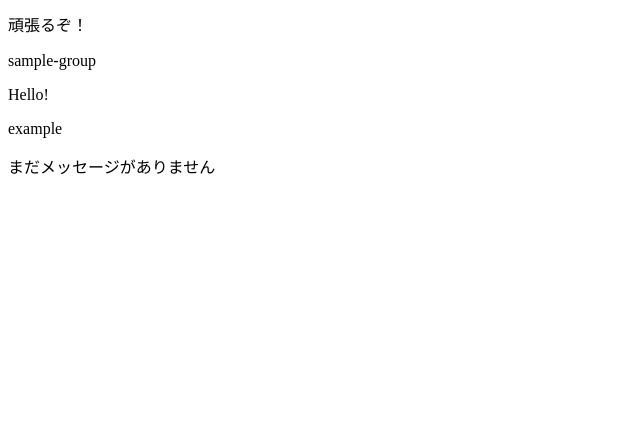
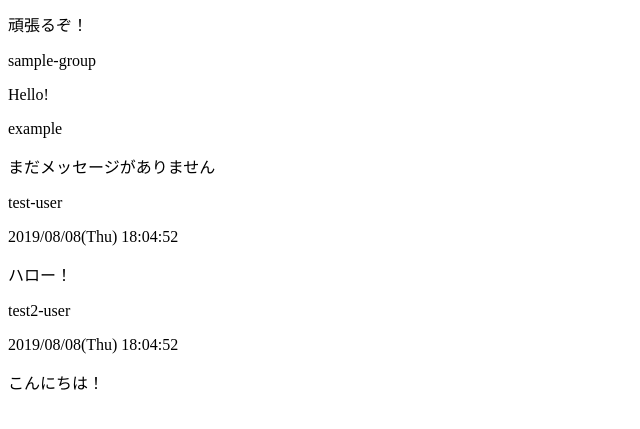
Before and after one commit to STHEXA/chat-space, a Rails app: page /messages in a window 1280 px wide. Shown: the part 234-663 px from the top of the page, without its empty margins (0-640 px from the left). Run offline with Rails 7, Linux system fonts and the light colour scheme; some libraries are stand-ins or nearby versions.

Commit message:
Add messages-container
A place to display posted messages has been created.

```diff
--- a/app/views/messages/index.html.haml
+++ b/app/views/messages/index.html.haml
@@ -31,3 +31,13 @@
       .side-container__group
         %p.side-container__name example
         %p.side-container__message まだメッセージがありません
+
+    .messages-container
+      .messages-container__message--first
+        %p.messages-container__name test-user
+        %p.messages-container__timestump 2019/08/08(Thu) 18:04:52
+        %p.messages-container__user-message ハロー！
+      .messages-container__message
+        %p.messages-container__name test2-user
+        %p.messages-container__timestump 2019/08/08(Thu) 18:04:52
+        %p.messages-container__user-message こんにちは！
```
